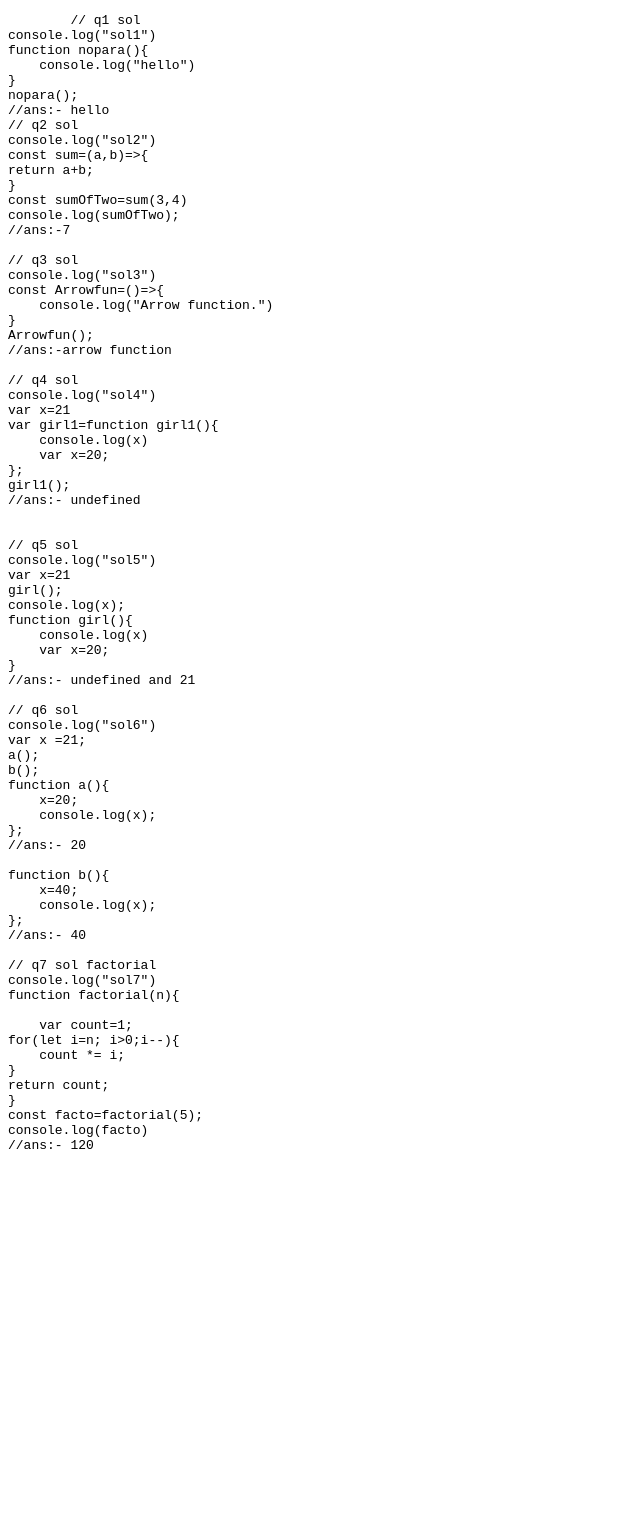
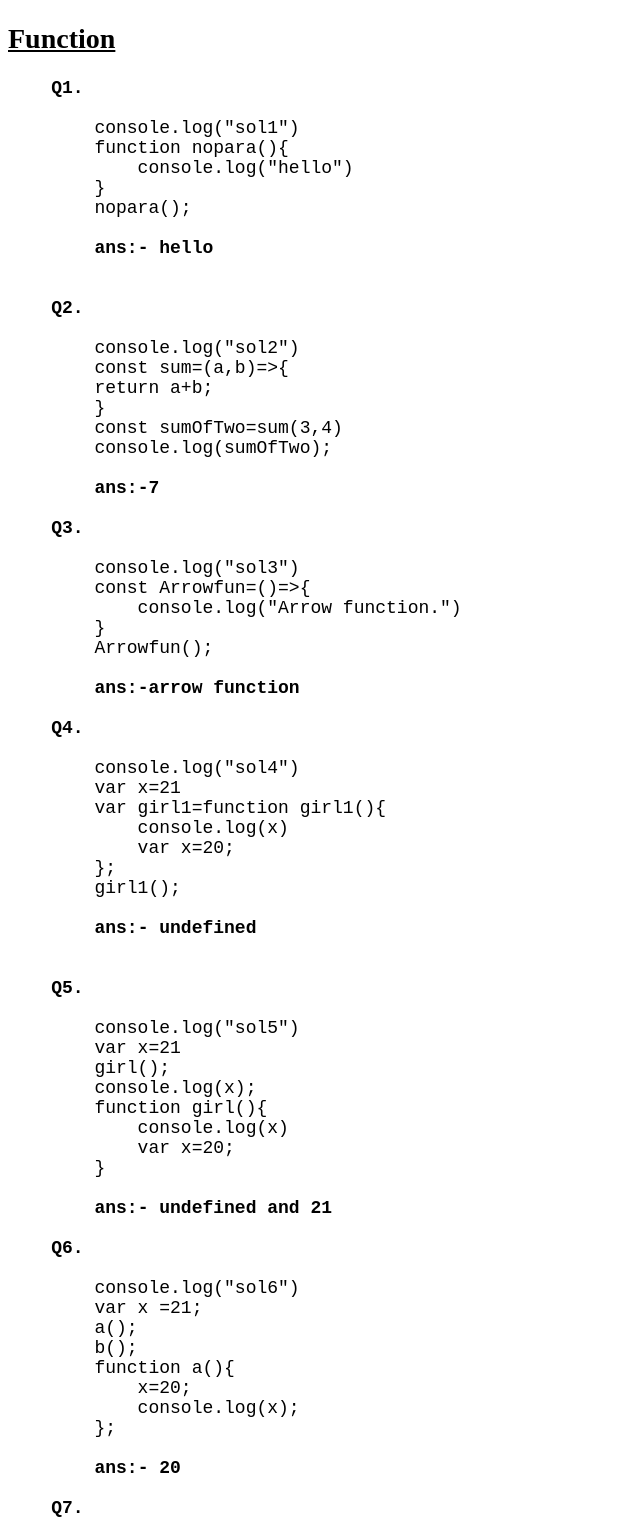
Before and after one commit to mrahaman1/Function, a plain HTML site: page index.html in a window 1280 px wide. Shown: the top 1521 px of the page, without its empty margins (0-640 px from the left). Before the commit the page ends 1226 px from the top, so only its background shows below. Drawn offline with Linux system fonts and the light colour scheme.

Commit message:
function

```diff
--- a/index.html
+++ b/index.html
@@ -4,35 +4,48 @@
     <meta charset="UTF-8">
     <meta http-equiv="X-UA-Compatible" content="IE=edge">
     <meta name="viewport" content="width=device-width, initial-scale=1.0">
+    <link rel="stylesheet" href="./style.css">
     <title>Document</title>
 </head>
 <body>
+
+    <h2>Function</h2>
+
     <pre>
-        // q1 sol
+    <b>Q1.</b>
+
         console.log("sol1")
         function nopara(){
             console.log("hello")
         }
         nopara();
-//ans:- hello
-// q2 sol
+
+        <b>ans:- hello</b>
+
+
+    <b>Q2.</b>
+
         console.log("sol2")
         const sum=(a,b)=>{
         return a+b;
         }
         const sumOfTwo=sum(3,4)
         console.log(sumOfTwo);
-//ans:-7
 
-// q3 sol
+        <b>ans:-7</b>
+
+    <b>Q3.</b>
+
         console.log("sol3")
         const Arrowfun=()=>{
             console.log("Arrow function.")
         }
         Arrowfun();
-//ans:-arrow function
 
-// q4 sol
+        <b>ans:-arrow function</b>
+
+    <b>Q4.</b>
+
         console.log("sol4")
         var x=21
         var girl1=function girl1(){
@@ -40,10 +53,12 @@ var girl1=function girl1(){
             var x=20;
         };
         girl1();
-//ans:- undefined
+
+        <b>ans:- undefined</b>
 
 
-// q5 sol
+    <b>Q5.</b>
+
         console.log("sol5")
         var x=21
         girl();
@@ -52,9 +67,11 @@ function girl(){
             console.log(x)
             var x=20;
         }
-//ans:- undefined and 21
 
-// q6 sol
+        <b>ans:- undefined and 21</b>
+
+    <b>Q6.</b>
+
         console.log("sol6")
         var x =21;
         a();
@@ -63,15 +80,20 @@ function a(){
             x=20;
             console.log(x);
         };
-//ans:- 20
+
+        <b>ans:- 20</b>
+
+    <b>Q7.</b>
 
         function b(){
             x=40;
             console.log(x);
         };
-//ans:- 40
 
-// q7 sol factorial
+        <b>ans:- 40</b>
+
+    <b>Q8.</b>
+
         console.log("sol7")
         function factorial(n){
 
@@ -83,9 +105,8 @@ return count;
         }
         const facto=factorial(5);
         console.log(facto)
-//ans:- 120
 
-
+        <b>ans:- 120</b>
 
     </pre>
     <script src="./main.js"></script>
--- /dev/null
+++ b/style.css
@@ -0,0 +1,9 @@
+pre{
+    font-size: 18px;
+
+}
+
+h2{
+    font-size: 28px;
+    text-decoration: underline;
+}
```
Lines whose indentation alone changed are shown as unchanged.
